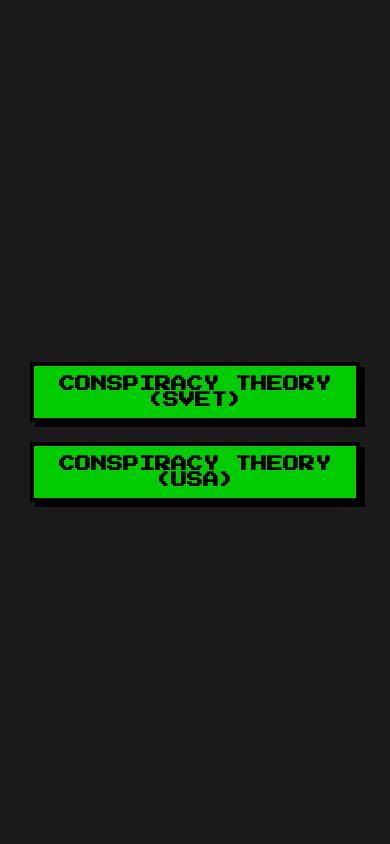
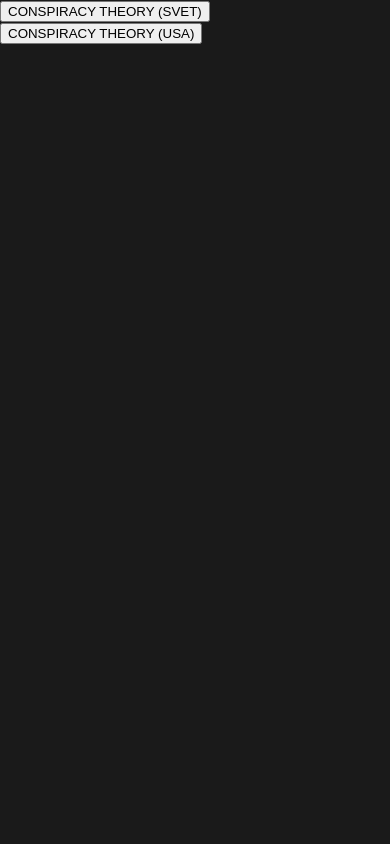
Before and after one commit to matusberes43/boban, a PHP site: page / in a window 390 px wide. Run offline with PHP 8.4, Linux system fonts and the light colour scheme.

Commit message:
Update styles.css

```diff
--- a/styles.css
+++ b/styles.css
@@ -6,137 +6,29 @@ body, html {
     background-color: #1a1a1a;
     color: #fff;
     height: 100%;
-    display: flex;
-    justify-content: center;
-    align-items: center;
     overflow: auto; /* Povolenie scrollovania */
 }
 
-/* Načítavací screen */
-#loading-screen {
+/* Kontajner pre článok */
+#article-container {
     display: flex;
-    flex-direction: column;
     justify-content: center;
-    align-items: center;
-    height: 100vh; /* Použitie celej výšky obrazovky */
-    width: 100%;
-    background-color: #000;
-    position: fixed;
-    top: 0;
-    left: 0;
-    z-index: 1000;
-}
-
-#loading-text {
-    color: #00ff00;
-    font-size: 4rem; /* Menší font pre lepšiu čitateľnosť */
-    text-transform: uppercase;
-    animation: pixelGlow 2s ease-in-out;
-    font-family: 'Press Start 2P', cursive;
-    text-align: center; /* Zarovnanie textu na stred */
-    padding: 0 20px; /* Odsadenie pre malé obrazovky */
-}
-
-@keyframes pixelGlow {
-    0% { opacity: 0; text-shadow: 0 0 5px #00ff00; }
-    50% { opacity: 1; text-shadow: 0 0 20px #00ff00; }
-    100% { opacity: 1; text-shadow: 0 0 5px #00ff00; }
-}
-
-/* Hlavný obsah */
-#content {
-    text-align: center;
-    display: none;
-    width: 100%;
+    align-items: flex-start; /* Zarovnanie na začiatok */
+    min-height: 100vh; /* Minimálna výška celej obrazovky */
     padding: 20px;
     box-sizing: border-box;
-}
-
-.button-container {
-    margin-top: 20px;
-}
-
-button {
-    background-color: #00cc00;
-    color: #000;
-    border: 4px solid #000;
-    padding: 15px 30px;
-    margin: 10px;
-    font-size: 1.2rem;
-    font-weight: bold;
-    cursor: pointer;
-    font-family: 'Press Start 2P', cursive;
-    text-transform: uppercase;
-    box-shadow: 5px 5px 0 #000;
-    transition: all 0.2s ease;
-    position: relative;
-}
-
-button:hover {
-    background-color: #00ff00;
-    box-shadow: 3px 3px 0 #000;
-    transform: translate(2px, 2px);
-}
-
-button:active {
-    background-color: #009900;
-    box-shadow: 1px 1px 0 #000;
-    transform: translate(4px, 4px);
-}
-
-/* Zoznam konšpiračných teórií */
-#conspiracy-list {
-    margin-top: 30px;
-    background-color: #2a2a2a;
-    padding: 20px;
-    border-radius: 10px;
-    box-shadow: 0 4px 8px rgba(0, 0, 0, 0.3);
-    max-width: 800px;
-    margin-left: auto;
-    margin-right: auto;
-    font-family: 'Press Start 2P', cursive;
-    display: none;
-    overflow-y: auto; /* Povolenie scrollovania */
-    max-height: 60vh; /* Maximálna výška zoznamu */
-}
-
-#list-title {
-    font-size: 1.5rem;
-    margin-bottom: 20px;
-    color: #00ff00;
-}
-
-#list-items {
-    list-style-type: none;
-    padding: 0;
-}
-
-#list-items li {
-    background-color: #333;
-    margin: 10px 0;
-    padding: 10px;
-    border-radius: 5px;
-    font-size: 1rem;
-    color: #fff;
-    transition: background-color 0.3s ease;
-    cursor: pointer;
-}
-
-#list-items li:hover {
-    background-color: #444;
 }
 
 /* Štýly pre článok */
 #article-content {
     max-width: 800px;
-    margin: 20px auto; /* Menšia horná medzera */
+    width: 100%;
+    background-color: #2a2a2a;
     padding: 20px;
-    background-color: #2a2a2a;
     border-radius: 10px;
     box-shadow: 0 4px 8px rgba(0, 0, 0, 0.3);
     font-family: Arial, sans-serif;
     color: #fff;
-    overflow-y: auto; /* Povolenie scrollovania */
 }
 
 #article-content h1 {
@@ -182,28 +74,6 @@ button:active {
 
 /* Responzívny dizajn */
 @media (max-width: 768px) {
-    #loading-text {
-        font-size: 2.5rem; /* Menší font pre mobilné zariadenia */
-    }
-
-    button {
-        padding: 10px 20px;
-        font-size: 1rem;
-    }
-
-    #conspiracy-list {
-        padding: 15px;
-        max-height: 50vh; /* Menšia výška pre mobilné zariadenia */
-    }
-
-    #list-title {
-        font-size: 1.2rem;
-    }
-
-    #list-items li {
-        font-size: 0.9rem;
-    }
-
     #article-content {
         padding: 15px;
     }
```
